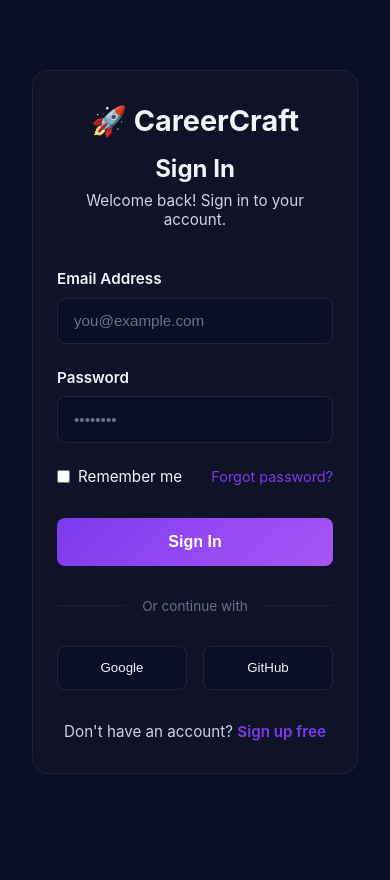
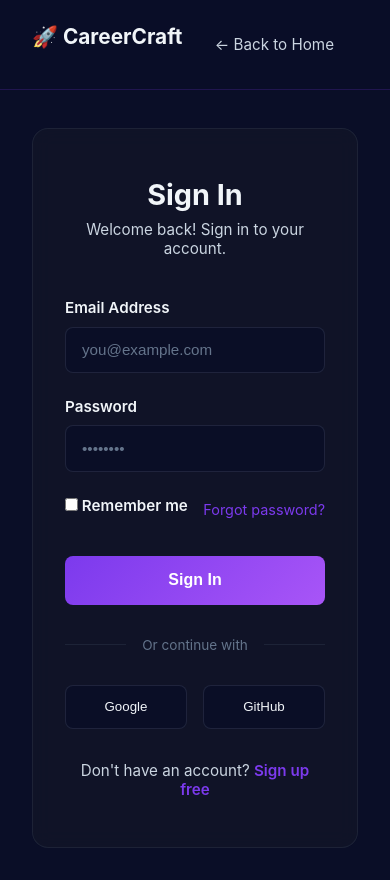
Before and after one commit to sauravjoshi127-ops/careercraft-ai, a plain HTML site: page login.html in a window 390 px wide. Before the commit the page ends 844 px from the top, so only its background shows below. Drawn offline with Linux system fonts and the light colour scheme.

Commit message:
Add navigation bar and update login form styles

```diff
--- a/login.html
+++ b/login.html
@@ -22,6 +22,41 @@
             padding: 2rem;
         }
 
+        nav {
+            position: fixed;
+            top: 0;
+            left: 0;
+            right: 0;
+            background: rgba(10, 14, 39, 0.95);
+            border-bottom: 1px solid rgba(124, 58, 237, 0.2);
+            padding: 1.5rem 2rem;
+            display: flex;
+            justify-content: space-between;
+            z-index: 100;
+        }
+
+        .logo {
+            font-size: 1.3rem;
+            font-weight: 700;
+            color: #f1f5f9;
+            text-decoration: none;
+        }
+
+        .back-btn {
+            background: transparent;
+            color: #cbd5e1;
+            border: none;
+            padding: 0.7rem 1.5rem;
+            cursor: pointer;
+            font-size: 0.95rem;
+            text-decoration: none;
+            transition: color 0.3s;
+        }
+
+        .back-btn:hover {
+            color: #f1f5f9;
+        }
+
         .container {
             width: 100%;
             max-width: 420px;
@@ -30,13 +65,7 @@
             border-radius: 1rem;
             padding: 3rem 2rem;
             backdrop-filter: blur(10px);
-        }
-
-        .logo {
-            font-size: 1.8rem;
-            font-weight: 700;
-            margin-bottom: 1rem;
-            text-align: center;
+            margin-top: 6rem;
         }
 
         h1 {
@@ -94,22 +123,9 @@
             font-size: 0.9rem;
         }
 
-        .remember label {
-            margin: 0;
-            font-weight: 400;
-            display: flex;
-            align-items: center;
-            gap: 0.5rem;
-        }
-
         .remember a {
             color: #7c3aed;
             text-decoration: none;
-            transition: color 0.3s;
-        }
-
-        .remember a:hover {
-            color: #a855f7;
         }
 
         .btn-signin {
@@ -188,47 +204,39 @@
             color: #7c3aed;
             text-decoration: none;
             font-weight: 600;
-            transition: color 0.3s;
         }
 
         .signup-link a:hover {
             color: #a855f7;
         }
-
-        @media (max-width: 480px) {
-            .container {
-                padding: 2rem 1.5rem;
-            }
-
-            h1 {
-                font-size: 1.5rem;
-            }
-        }
     </style>
 </head>
 <body>
+    <nav>
+        <a href="index.html" class="logo">🚀 CareerCraft</a>
+        <a href="index.html" class="back-btn">← Back to Home</a>
+    </nav>
+
     <div class="container">
-        <div class="logo">🚀 CareerCraft</div>
         <h1>Sign In</h1>
         <p class="subtitle">Welcome back! Sign in to your account.</p>
 
         <form onsubmit="handleLogin(event)">
             <div class="form-group">
-                <label for="email">Email Address</label>
-                <input type="email" id="email" placeholder="you@example.com" required>
+                <label>Email Address</label>
+                <input type="email" placeholder="you@example.com" required>
             </div>
 
             <div class="form-group">
-                <label for="password">Password</label>
-                <input type="password" id="password" placeholder="••••••••" required>
+                <label>Password</label>
+                <input type="password" placeholder="••••••••" required>
             </div>
 
             <div class="remember">
                 <label>
-                    <input type="checkbox" style="width: auto;">
-                    Remember me
+                    <input type="checkbox" style="width: auto;"> Remember me
                 </label>
-                <a href="#forgot">Forgot password?</a>
+                <a href="#">Forgot password?</a>
             </div>
 
             <button type="submit" class="btn-signin">Sign In</button>
@@ -237,8 +245,8 @@
         <div class="divider">Or continue with</div>
 
         <div class="social-signin">
-            <button class="social-btn">Google</button>
-            <button class="social-btn">GitHub</button>
+            <button class="social-btn" type="button">Google</button>
+            <button class="social-btn" type="button">GitHub</button>
         </div>
 
         <p class="signup-link">
@@ -249,8 +257,7 @@
     <script>
         function handleLogin(event) {
             event.preventDefault();
-            const email = document.getElementById('email').value;
-            alert(`Signed in as ${email}. (Demo - redirecting to dashboard)`);
+            alert('Signed in! Redirecting to dashboard...');
             window.location.href = 'dashboard.html';
         }
     </script>
```
